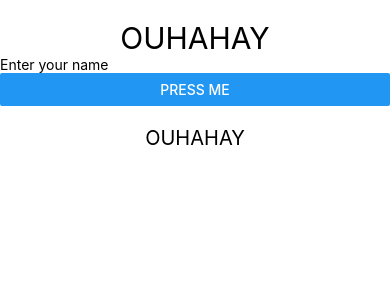
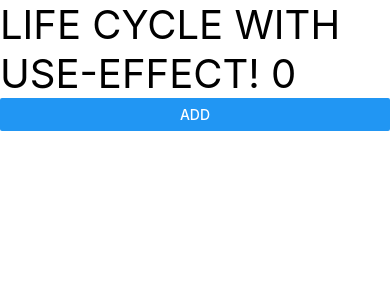
Before and after one commit to m4rkbello/ReactNativeCLI_FullCourse, a React Native app: screen / in a window 390 px wide. Shown: the top 300 px of the page. Built offline with nearby package versions, Linux system fonts and the light colour scheme.

Commit message:
USE EFFECT HOOK WITH MOUNTING PHASE

```diff
--- a/App.tsx
+++ b/App.tsx
@@ -14,7 +14,7 @@ import GridComponent from "./components/GridComponent";
 import ComponentLoopFlatList from "./components/ComponentLoopFlatList";
 import SectionListComponent from "./components/SectionListComponent";
 import ClassComponent from "./components/ClassComponent";
-
+import UseEffectHoockComponent from "./components/UseEffectHoockComponent";
 
 
 const App = () => {
@@ -68,21 +68,20 @@ const App = () => {
         <ListProgrammers />
         <ButtonAndOnPressEvents />
         <UseStateComponent />
-
         <PropsParentComponent />
         */}
-
         {/* <StyleComponent />
         <TextInputComponent /> */}
         {/* <FormComponent /> */}
         {/* <FlatListComponent /> */}
         {/* <CustomListComponent /> */}
         {/* <DynamicGridComponent /> */}
-
         {/* <GridComponent /> */}
         {/* <ComponentLoopFlatList /> */}
         {/* <SectionListComponent /> */}
-        <ClassComponent />
+        {/* <ClassComponent /> */}
+        <UseEffectHoockComponent />
+
       </ScrollView>
     </View>
   );
--- a/components/ClassComponent.js
+++ b/components/ClassComponent.js
@@ -7,6 +7,7 @@ class ClassComponent extends Component {
     constructor() {
         super();
         this.state = {
+            name: 'OUHAHAY',
             name: 'OUHAHAY',
             age: 25
         }
--- /dev/null
+++ b/components/UseEffectHoockComponent.js
@@ -0,0 +1,25 @@
+import React, { useEffect, useState } from 'react';
+import { StyleSheet, Text, View, Button } from 'react-native';
+
+const UseEffectHoockComponent = () => {
+
+    //useState
+    const [count, setCount] = useState(0);
+
+    //callback fn
+    useEffect(() => {
+        console.warn('OHAHAY!');
+    })
+
+
+    return (
+        <View>
+            <Text style={{ fontSize: 40 }}>LIFE CYCLE WITH USE-EFFECT! {count} </Text>
+            <Button title="ADD" onPress={() => setCount(count + 1)} />
+        </View>
+    )
+}
+
+export default UseEffectHoockComponent
+
+const styles = StyleSheet.create({})
```
